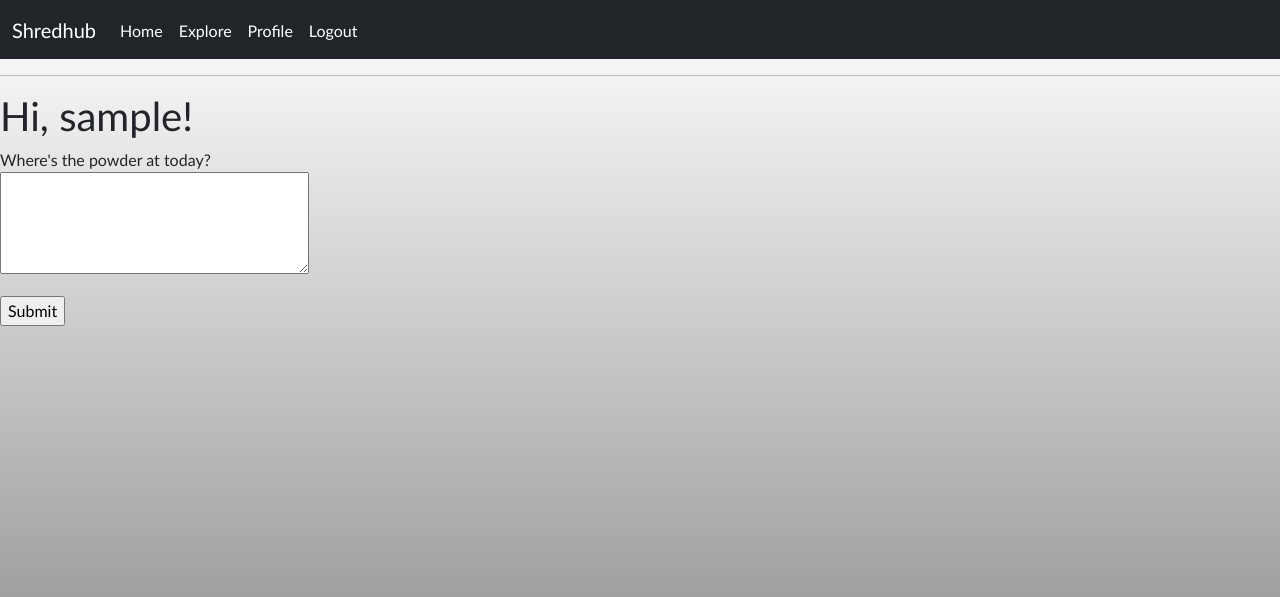
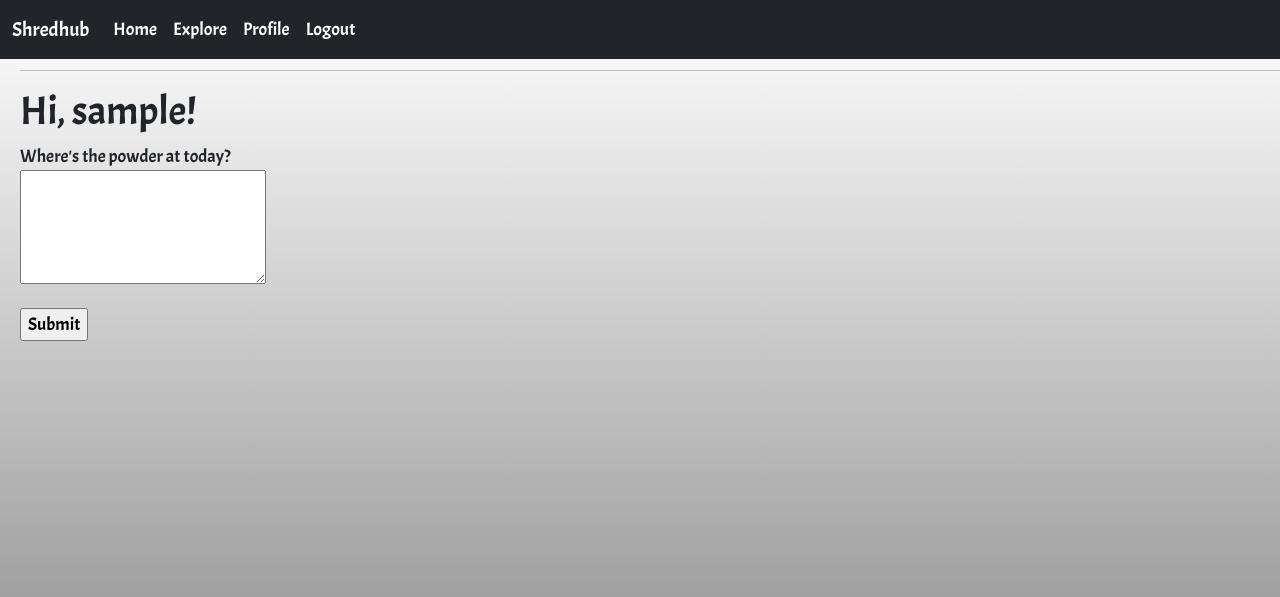
Before and after one commit to tvaroglu/shredhub, a Flask app: page / in a window 1280 px wide. Shown: the top 597 px of the page. Run offline with Flask 2, Linux system fonts and the light colour scheme; the visitor is signed in with stand-in values (Sample User, id 1); data comes from the database, SQL or seed files in the repository; data that the repository does not hold is empty.

Commit message:
Add custom font family to base.html

```diff
--- a/app/templates/base.html
+++ b/app/templates/base.html
@@ -7,46 +7,52 @@
           <title>Welcome to Shredhub! 🤙🏽</title>
         {% endif %}
       <link href="https://cdn.jsdelivr.net/npm/bootstrap@5.0.2/dist/css/bootstrap.min.css" rel="stylesheet" integrity="sha384-EVSTQN3/azprG1Anm3QDgpJLIm9Nao0Yz1ztcQTwFspd3yD65VohhpuuCOmLASjC" crossorigin="anonymous">
+      <link href='https://fonts.googleapis.com/css?family=Acme' rel='stylesheet'>
       <style>
         body {
-          /* overflow-x: hidden; */
           background-image: linear-gradient(white, grey);
           height: 100%;
+          width: 100%;
+          display: flex;
+          flex-direction: column;
+          margin: 0;
           background-repeat: no-repeat;
           background-position: bottom;
-          background-size: contain;
+          background-size: cover;
           background-attachment: fixed;
-          font-family: 'Trebuchet MS', sans-serif;
+          font-family: 'Acme';
+          font-size: 1.125em;
+          padding-left: 20px;
         }
       </style>
     </head>
     <body>
-      <nav class="navbar navbar-expand-lg navbar-dark bg-dark">
+      <nav class="navbar navbar-expand-lg navbar-dark fixed-top bg-dark">
         <div class="container-fluid">
-          <a class="navbar-brand" href="#">Shredhub</a>
+          <a class="navbar-brand" href="#" style="padding-top:5px;">Shredhub</a>
           <button class="navbar-toggler" type="button" data-bs-toggle="collapse" data-bs-target="#navbarSupportedContent" aria-controls="navbarSupportedContent" aria-expanded="false" aria-label="Toggle navigation">
             <span class="navbar-toggler-icon"></span>
           </button>
           <div class="collapse navbar-collapse" id="navbarSupportedContent">
             <ul class="navbar-nav me-auto mb-2 mb-lg-0">
-                <li class="nav-item" style="padding-top:3px;">
+                <li class="nav-item">
                   <a class="nav-link active" aria-current="page" href="{{ url_for('index') }}">Home</a>
                 </li>
                 {% if current_user.is_anonymous %}
-                  <li class="nav-item" style="padding-top:3px;">
+                  <li class="nav-item">
                     <a class="nav-link active" aria-current="page" href="{{ url_for('login') }}">Login</a>
                   </li>
-                  <li class="nav-item" style="padding-top:3px;">
+                  <li class="nav-item">
                     <a class="nav-link active" aria-current="page" href="{{ url_for('register') }}">Register</a>
                   </li>
                 {% else %}
-                  <li class="nav-item" style="padding-top:3px;">
+                  <li class="nav-item">
                     <a class="nav-link active" aria-current="page" href="{{ url_for('explore') }}">Explore</a>
                   </li>
-                  <li class="nav-item" style="padding-top:3px;">
+                  <li class="nav-item">
                     <a class="nav-link active" aria-current="page" href="{{ url_for('user', username=current_user.username) }}">Profile</a>
                   </li>
-                  <li class="nav-item" style="padding-top:3px;">
+                  <li class="nav-item">
                     <a class="nav-link active" aria-current="page" href="{{ url_for('logout') }}">Logout</a>
                   </li>
                 {% endif %}
@@ -54,6 +60,8 @@
           </div>
         </div>
       </nav>
+      <br>
+      <br>
       <hr>
       {% with messages = get_flashed_messages() %}
       {% if messages %}
```
Also changed, not shown: 1 other file.
